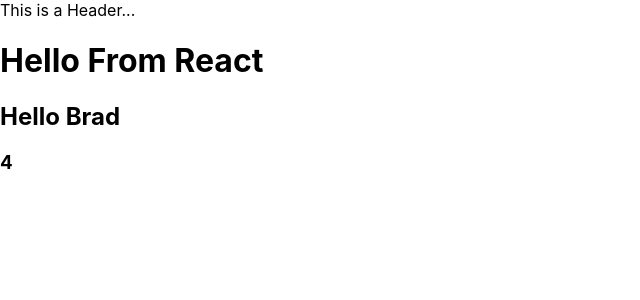
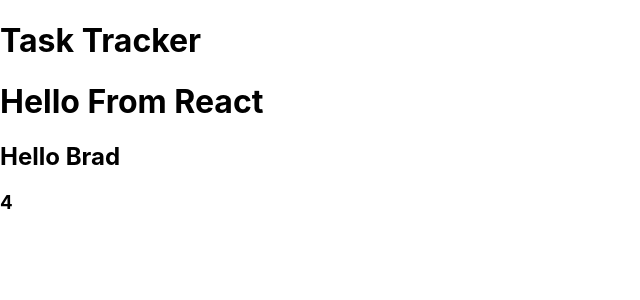
Before and after one commit to mrsatyam/react-tutorial, a React (Create React App) app: page / in a window 1280 px wide. Shown: the top 300 px of the page, without its empty margins (0-640 px from the left). Built offline with nearby package versions, Linux system fonts and the light colour scheme.

Commit message:
Added props(properties) to the Header component named 'title' and set default value for it.

```diff
--- a/src/App.js
+++ b/src/App.js
@@ -5,7 +5,7 @@
 
   return (
     <div className="App">
-      <Header> </Header>
+      <Header title="Task Tracker" > </Header>
       <h1> Hello From React</h1>
       <h2>Hello {name} </h2>
       <h3> {2+2}</h3>
--- a/src/components/Header.js
+++ b/src/components/Header.js
@@ -1,9 +1,13 @@
-const Header = () => {
+const Header = (props) => {
   return (
-    <div>
-      This is a Header...
-    </div>
+    <header>
+        <h1>{props.title}</h1>
+    </header>
   );
 }
 
+Header.defaultProps={
+    title: 'Default'
+}
+
 export default Header;
```
